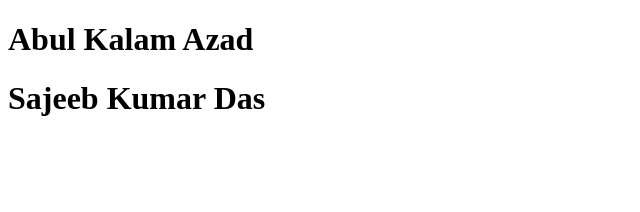
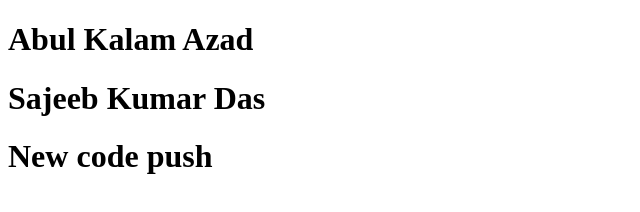
Before and after one commit to developer-Azad/team, a plain HTML site: page index.html in a window 1280 px wide. Shown: the whole page, without its empty margins (0-640 px from the left). Drawn offline with Linux system fonts and the light colour scheme.

Commit message:
new code push

```diff
--- a/index.html
+++ b/index.html
@@ -9,5 +9,6 @@
 <body>
     <h1>Abul Kalam Azad</h1>
     <h1>Sajeeb Kumar Das</h1>
+    <h1>New code push</h1>
 </body>
 </html>
```
